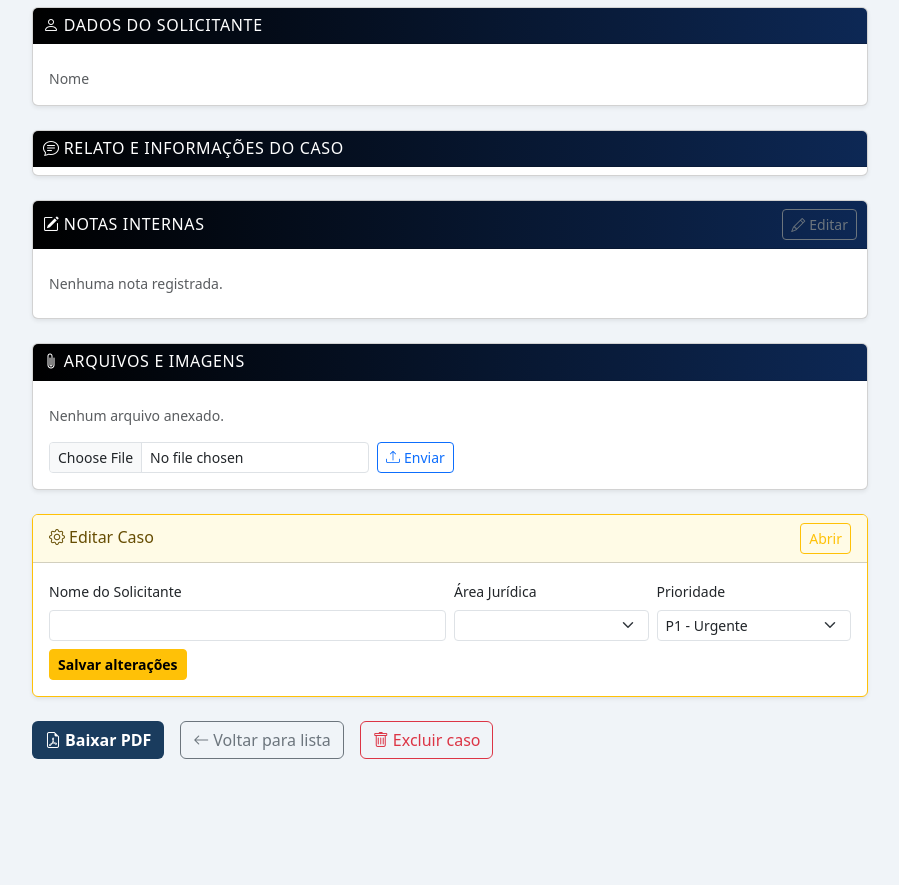
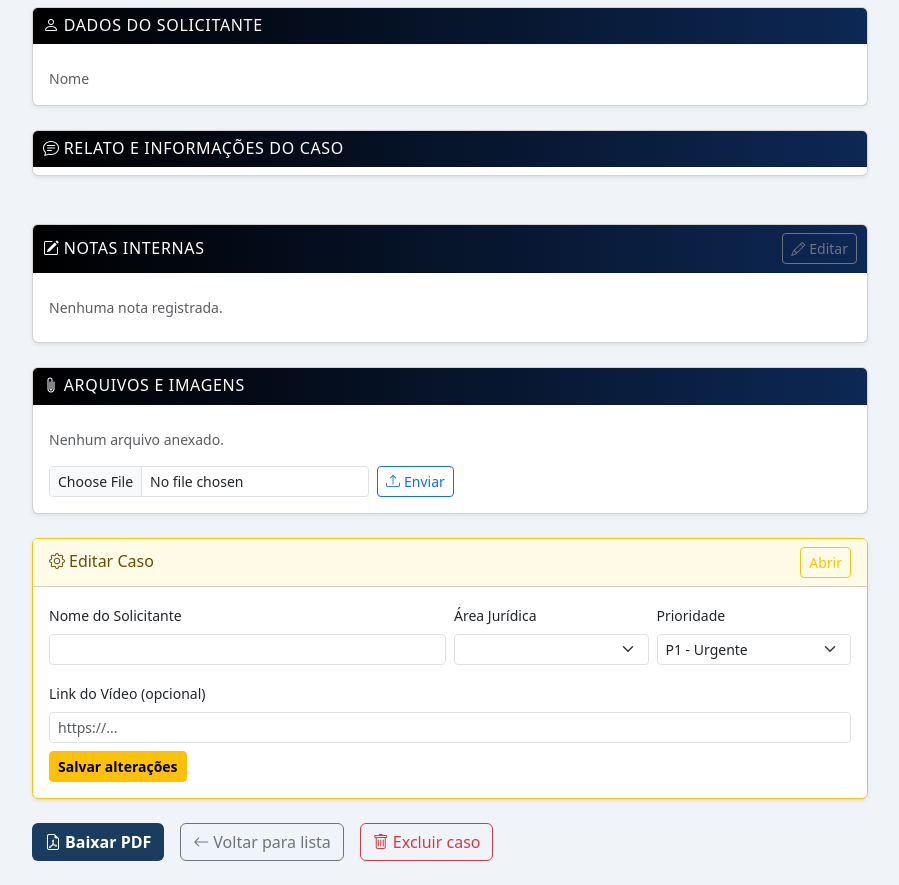
Before and after one commit to FabianaGitHub/agente-triagem-juridica, a Flask app: template templates/caso.html in a window 1280 px wide, after a click on "Abrir". Shown: the part 266-1151 px from the top of the page, without its empty margins (190-1089 px from the left). Before the commit the page ends 1025 px from the top, so only its background shows below. Run offline with Flask 3, Linux system fonts and the light colour scheme; the template is opened without the code that fills it, so the values that code supplies are empty.

Commit message:
Adiciona campo link_video aos casos e melhorias no painel
- Migra DB para Evolution API com suporte a audio (audio_path, transcricao)
- Adiciona coluna link_video e notas nos casos
- Painel: edicao de caso (nome, area, prioridade, link_video, notas)
- Painel: upload de arquivos por caso, exclusao com confirmacao
- Painel: exibe audio com player + transcricao na conversa
- Remove bloco Anexos duplicado no template caso.html

Co-Authored-By: Claude Sonnet 4.6 <noreply@anthropic.com>

```diff
--- a/ia/integracao_whatsapp.py
+++ b/ia/integracao_whatsapp.py
@@ -956,7 +956,7 @@ def dashboard():
 
 def _montar_caso_dict(dados):
     """Converte tupla do BD em dicionário para templates."""
-    id_caso, nome, email, whatsapp, relato, tipo, prio, anexos, data_cad, notas = dados
+    id_caso, nome, email, whatsapp, relato, tipo, prio, anexos, data_cad, notas, link_video = dados
     campos = []
     if relato and 'RELATO:' in relato:
         for linha in relato.split('\n'):
@@ -980,6 +980,7 @@ def _montar_caso_dict(dados):
         'relato_raw': relato or '',
         'anexos':     [a.strip() for a in (anexos or '').split(',') if a.strip()],
         'notas':      notas or '',
+        'link_video': link_video or '',
         'cor':        _COR_AREA.get(tipo, 'secondary'),
     }
 
@@ -1003,6 +1004,7 @@ def editar_caso(caso_id):
         tipo_caso=request.form.get('tipo_caso') or None,
         prioridade=request.form.get('prioridade') or None,
         notas=request.form.get('notas'),
+        link_video=request.form.get('link_video') or None,
     )
     return redirect(f'/advogados/caso/{caso_id}')
 
--- a/templates/caso.html
+++ b/templates/caso.html
@@ -86,21 +86,21 @@
     </div>
   </div>
 
-  <!-- Anexos -->
-  {% if caso.anexos %}
-  <div class="card shadow-sm mb-4">
-    <div class="card-header py-2 secao-header">
-      <h6 class="mb-0"><i class="bi bi-paperclip me-1"></i>Anexos</h6>
+  <!-- Vídeo da cliente -->
+  <div class="card shadow-sm mb-4 {% if not caso.link_video %}border-0 bg-transparent{% endif %}">
+    {% if caso.link_video %}
+    <div class="card-header py-2 secao-header d-flex justify-content-between align-items-center">
+      <h6 class="mb-0"><i class="bi bi-camera-video me-1 text-danger"></i>Vídeo da Cliente</h6>
     </div>
     <div class="card-body">
-      {% for arq in caso.anexos %}
-      <div class="small py-1">
-        <i class="bi bi-file-earmark me-1 text-muted"></i>{{ arq }}
-      </div>
-      {% endfor %}
+      <a href="{{ caso.link_video }}" target="_blank" rel="noopener"
+         class="btn btn-danger fw-bold">
+        <i class="bi bi-play-circle me-2"></i>Abrir vídeo
+      </a>
+      <div class="mt-2 small text-muted text-break">{{ caso.link_video }}</div>
     </div>
+    {% endif %}
   </div>
-  {% endif %}
 
   <!-- Notas do advogado -->
   <div class="card shadow-sm mb-4">
@@ -198,6 +198,13 @@
               </select>
             </div>
           </div>
+          <div class="row g-2 mb-2 mt-1">
+            <div class="col-12">
+              <label class="form-label small">Link do Vídeo (opcional)</label>
+              <input type="url" name="link_video" class="form-control form-control-sm"
+                     placeholder="https://..." value="{{ caso.link_video }}">
+            </div>
+          </div>
           <button type="submit" class="btn btn-sm btn-warning fw-bold">Salvar alterações</button>
         </form>
       </div>
```
Also changed, not shown: banco/banco_dados.py (+6 -4 lines).
